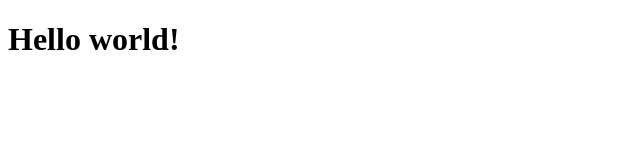
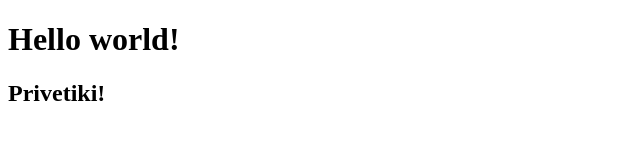
Before and after one commit to sorochechka/project, a plain HTML site: page index.html in a window 1280 px wide. Shown: the whole page, without its empty margins (0-640 px from the left). Drawn offline with Linux system fonts and the light colour scheme.

Commit message:
index.html mod

```diff
--- a/index.html
+++ b/index.html
@@ -8,5 +8,6 @@
 </head>
 <body>
     <h1>Hello world!</h1>
+ <h2>Privetiki!</h2>
 </body>
 </html>
```
